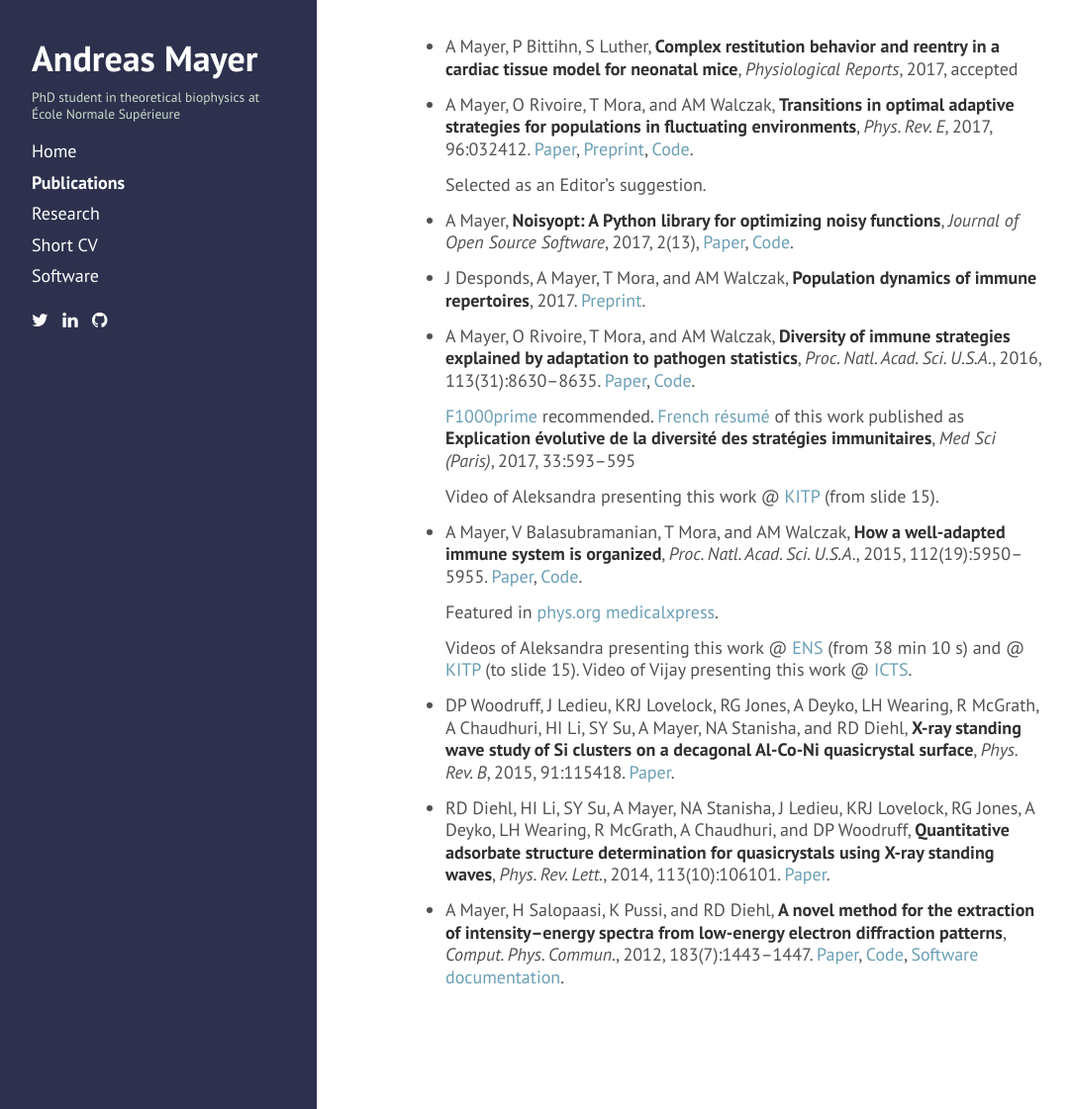
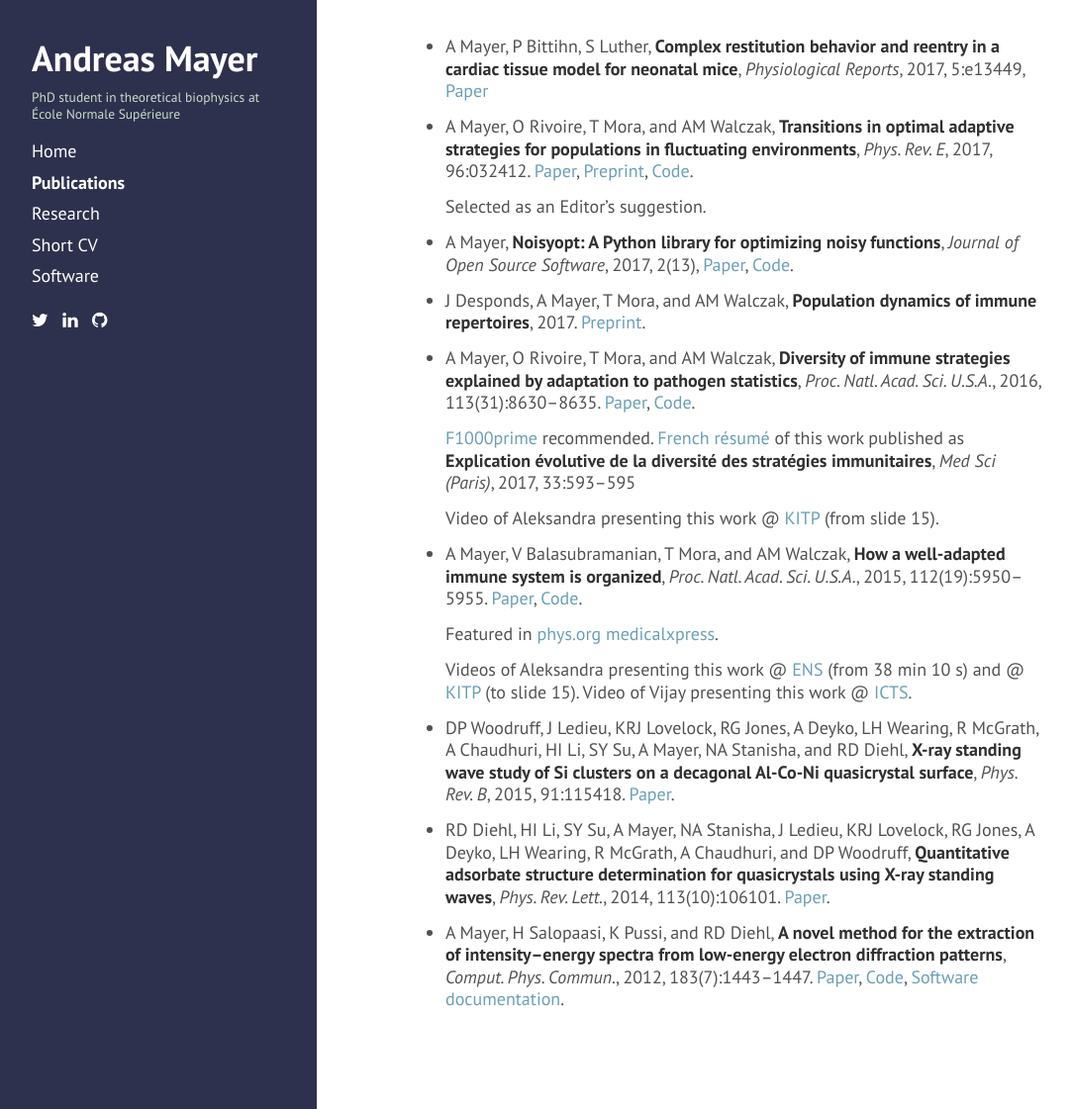
Before and after one commit to andim/andim.github.io, a Jekyll site: the page built from publications.md, in a window 1280 px wide and 1121 px high. Shown: the whole window at 99% size, without its empty margins (4-1087 px from the left). Built offline with Jekyll 4.4.1, drawn with Linux system fonts in a browser that asks for light colours; nearby versions of some CDN libraries.

Commit message:
added phys rep paper link

```diff
--- a/publications.md
+++ b/publications.md
@@ -3,7 +3,7 @@ layout: page
 title: Publications
 ---
 
-* A Mayer, P Bittihn, S Luther, **Complex restitution behavior and reentry in a cardiac tissue model for neonatal mice**, *Physiological Reports*, 2017, accepted
+* A Mayer, P Bittihn, S Luther, **Complex restitution behavior and reentry in a cardiac tissue model for neonatal mice**, *Physiological Reports*, 2017, 5:e13449, [Paper](http://doi.org/10.14814/phy2.13449)
 
 *   A Mayer, O Rivoire, T Mora, and AM Walczak, **Transitions in optimal adaptive strategies for populations in fluctuating environments**, *Phys. Rev. E*, 2017, 96:032412. [Paper](https://doi.org/10.1103/PhysRevE.96.032412), [Preprint](https://arxiv.org/abs/1703.09780), [Code](https://github.com/andim/transitions-paper).
 
```
